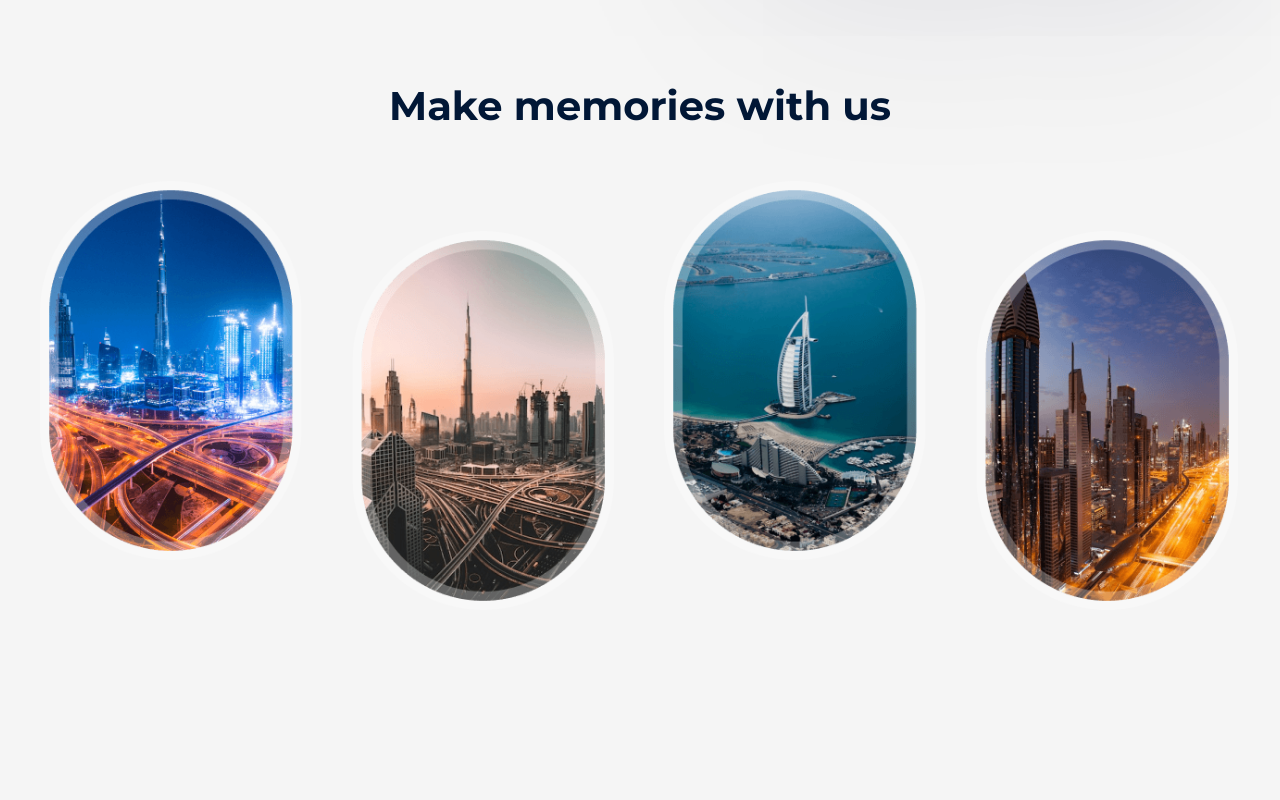
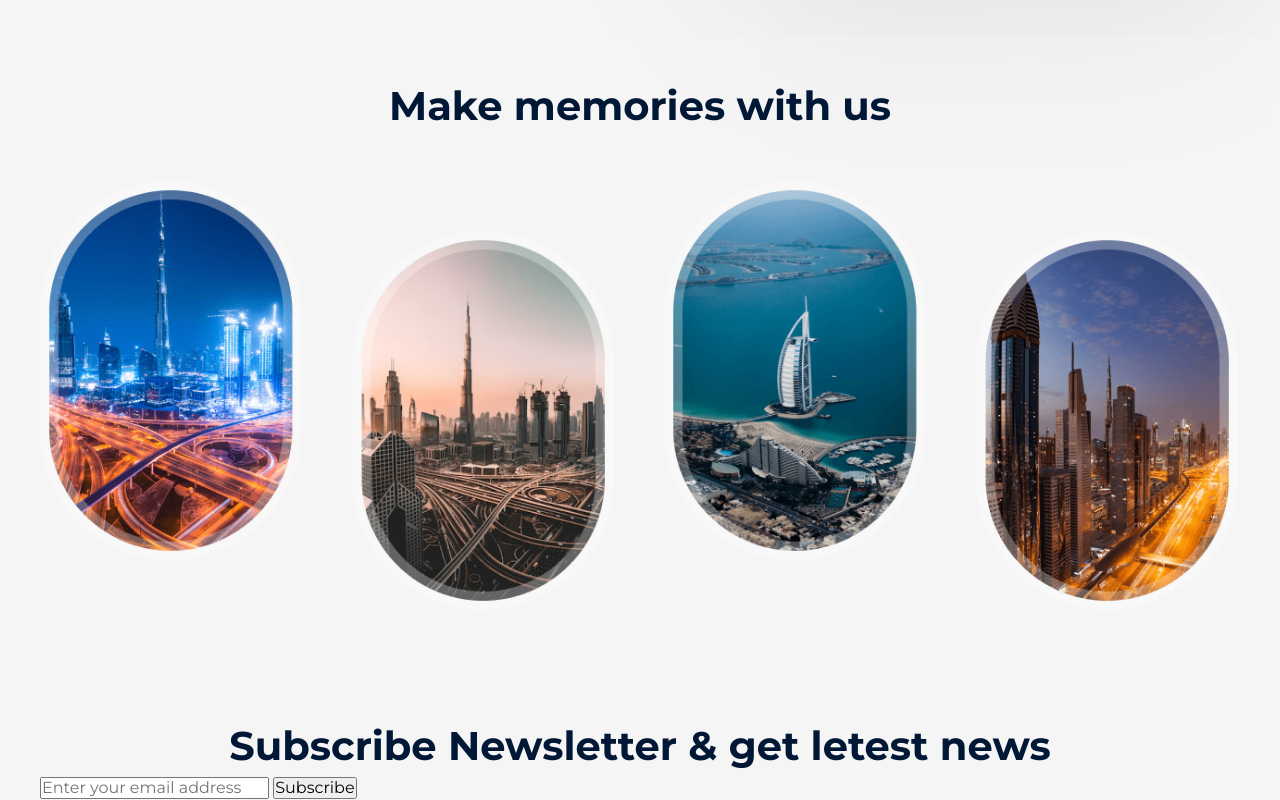
Before and after one commit to Bekzod97-div/ftplane, a plain HTML site: page index.html in a window 1280 px wide. Shown: the part 4283-5083 px from the top of the page. Before the commit the page ends 4999 px from the top, so only its background shows below. Drawn offline with Linux system fonts and the light colour scheme.

Commit message:
add CTA html

```diff
--- a/index.html
+++ b/index.html
@@ -371,6 +371,20 @@
             </div>
           </section>
 
+          <!-- CTA -->
+          <section class="cta">
+            <div class="container cta__container">
+              <div class="cta__content">
+                <h2 class="cta__title main-title">Subscribe Newsletter &  get letest news</h2>
+                <form class="cta__form" action="http://htmlacademy.ru" method="POST">
+                  <input class="cta__input" type="email" name="email"  placeholder="Enter your email address" aria-label="email"  pattern="[a-z0-9._%+-]+@[a-z0-9.-]+\.[a-z]{2,4}$" required >
+
+                  <button class="cta__button" type="submit">Subscribe</button>
+                </form>
+              </div>
+            </div>
+          </section>
+
     </main>
     <script src="./js/main.js"></script>
 </body>
```
